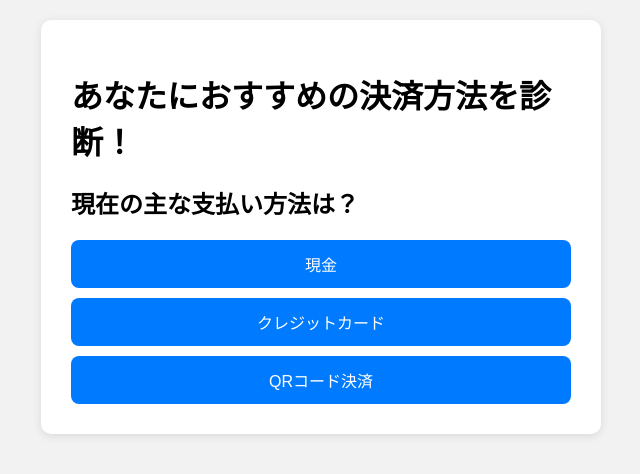
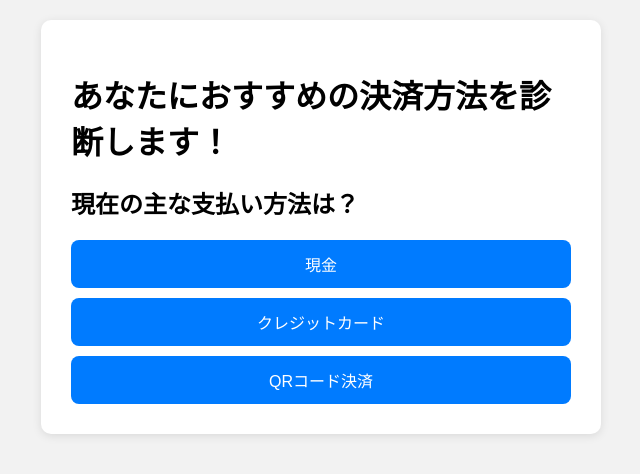
Before and after one commit to choice-pay-app/choice-pay-app.github.io, a plain HTML site: page docs/index.html in a window 1280 px wide. Shown: the whole page, without its empty margins (319-959 px from the left). Drawn offline with Linux system fonts and the light colour scheme.

Commit message:
Update index.html

```diff
--- a/docs/index.html
+++ b/docs/index.html
@@ -10,7 +10,7 @@
 
 <body>
     <div class="container">
-        <h1>あなたにおすすめの決済方法を診断！</h1>
+        <h1>あなたにおすすめの決済方法を診断します！</h1>
         <div id="question-box"></div> <!-- ここにJSが質問を表示してくれる -->
     </div>
     <script src="script.js"></script>
```
